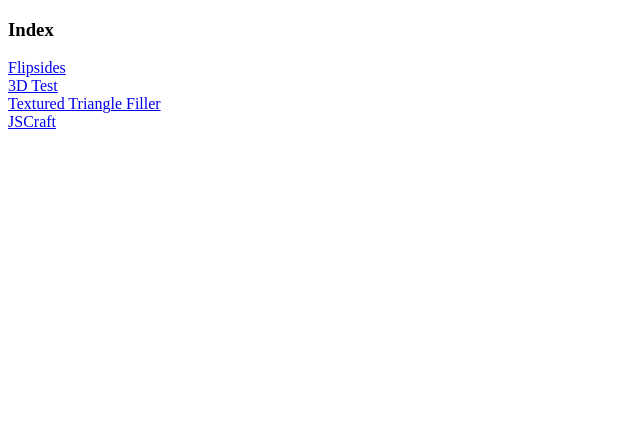
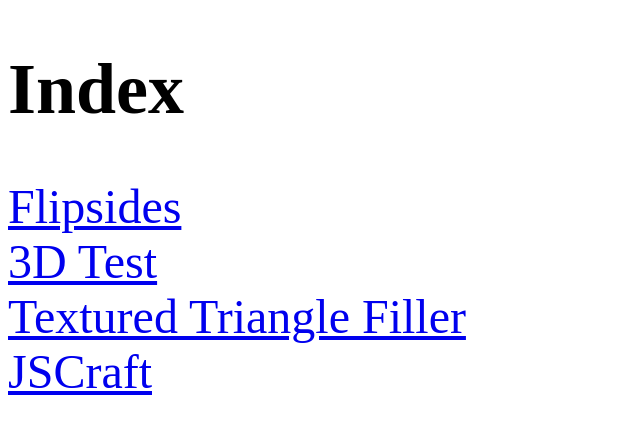
Before and after one commit to muyao/htmlgames, a plain HTML site: page index.html in a window 1280 px wide. Shown: the whole page, without its empty margins (0-640 px from the left). Drawn offline with Linux system fonts and the light colour scheme.

Commit message:
Update index.html

```diff
--- a/index.html
+++ b/index.html
@@ -1,9 +1,19 @@
 <!DOCTYPE html>
 <html>
+<head>
+  <style>
+    h1 {
+      font-size: 72px;
+    }
+    p {
+      font-size: 48px;
+    }
+  </style>
+</head>
 <body>
-<h3>
+<h1>
   Index
-</h3>
+</h1>
 <p>
 
 <a href="gravityflip.html">Flipsides</a><br>
```
